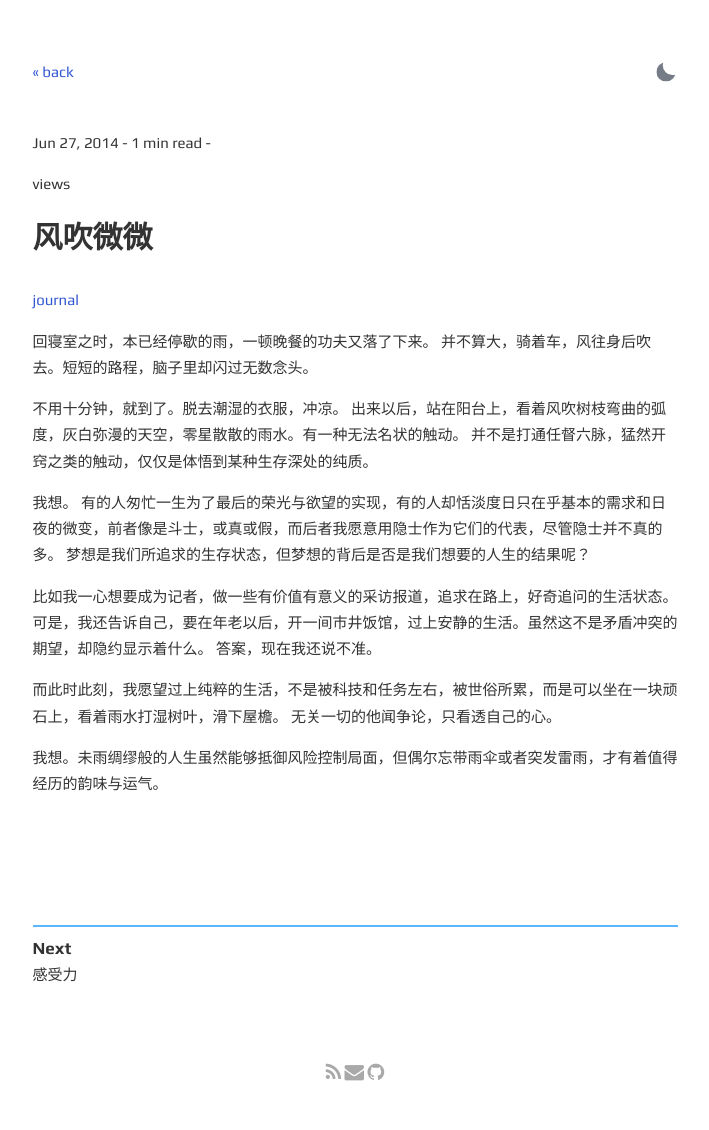
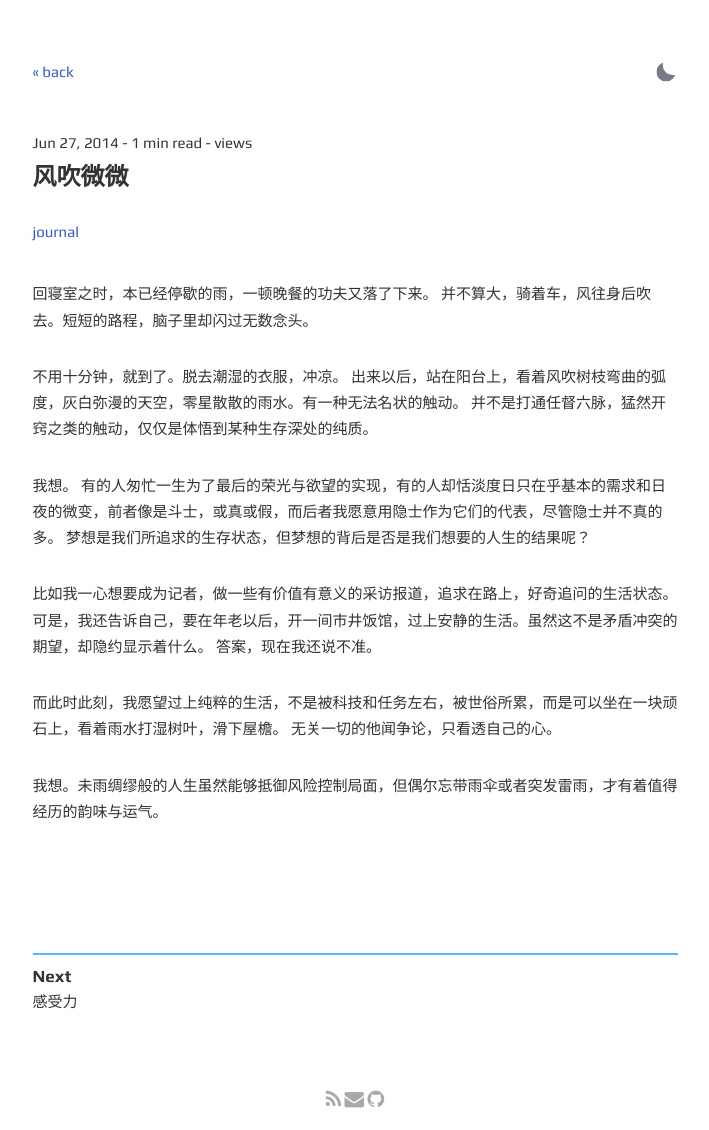
Before and after one commit to codyb1ue/codyb1ue.github.io, a Jekyll site: the page built from _posts/2014-06-27-breeze.md, in a window 1280 px wide. Shown: the whole page, without its empty margins (285-994 px from the left). Built offline with Jekyll 4.4.1, drawn with Linux system fonts in a browser that asks for light colours; comment, search, counter and statistics services are not loaded; before the commit the page ends 1102 px from its top, so only the background shows below that.

```diff
--- a/_layouts/post.html
+++ b/_layouts/post.html
@@ -12,7 +12,7 @@ layout: default
   </div>
   {% assign minute=content | number_of_words | divided_by: 265 | plus: 1 %}
   <time datetime="{{ page.date | date_to_xmlschema }}">{{ page.date | date: "%b %-d, %Y" }} -
-    {% if page.minute %} {{ page.minute }} {% else %} {{ minute }} {% endif %}min read - <p><span id="qiushaocloud_sitecounter_value_site_page_pv">views</span><p></time>
+    {% if page.minute %} {{ page.minute }} {% else %} {{ minute }} {% endif %}min read - <span id="qiushaocloud_sitecounter_value_site_page_pv"></span> views</time>
 
 <script async src="//githubcdn.qiushaocloud.top/gh/qiushaocloud/site-counter@master/dist/qiushaocloud_site_counter.min.js"></script>
 
```
